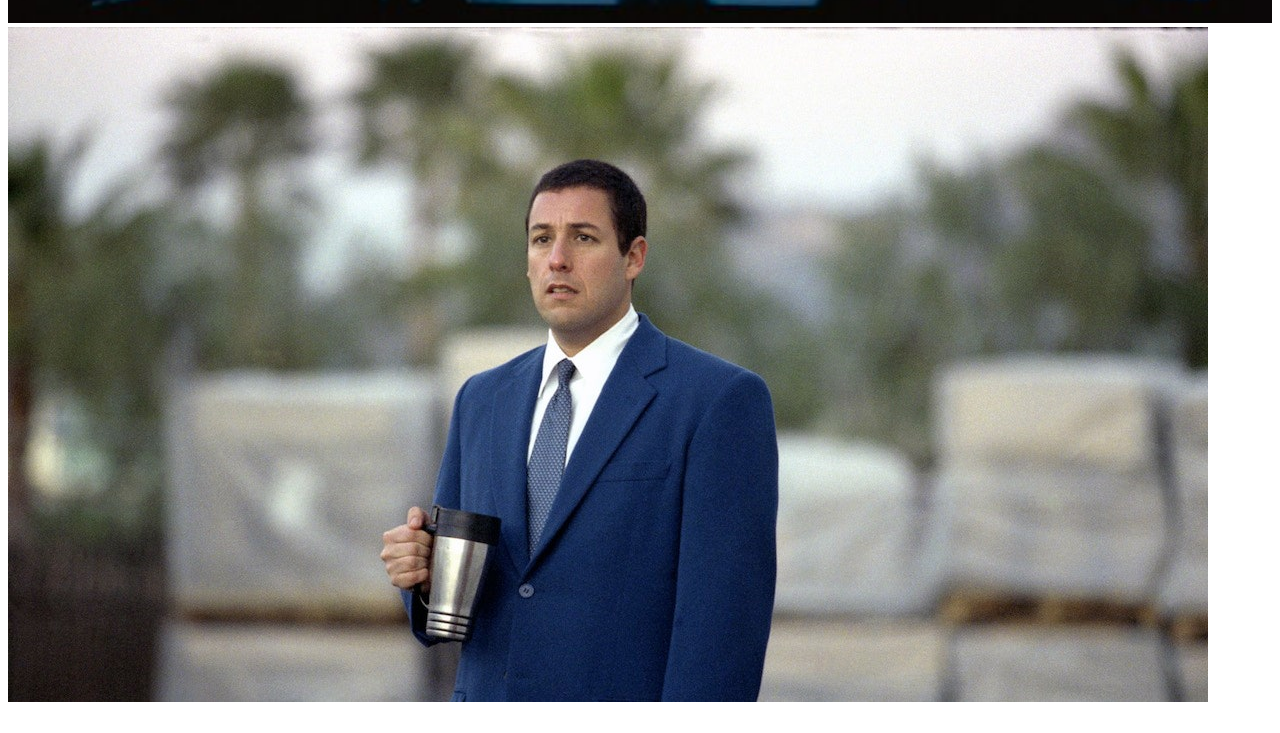
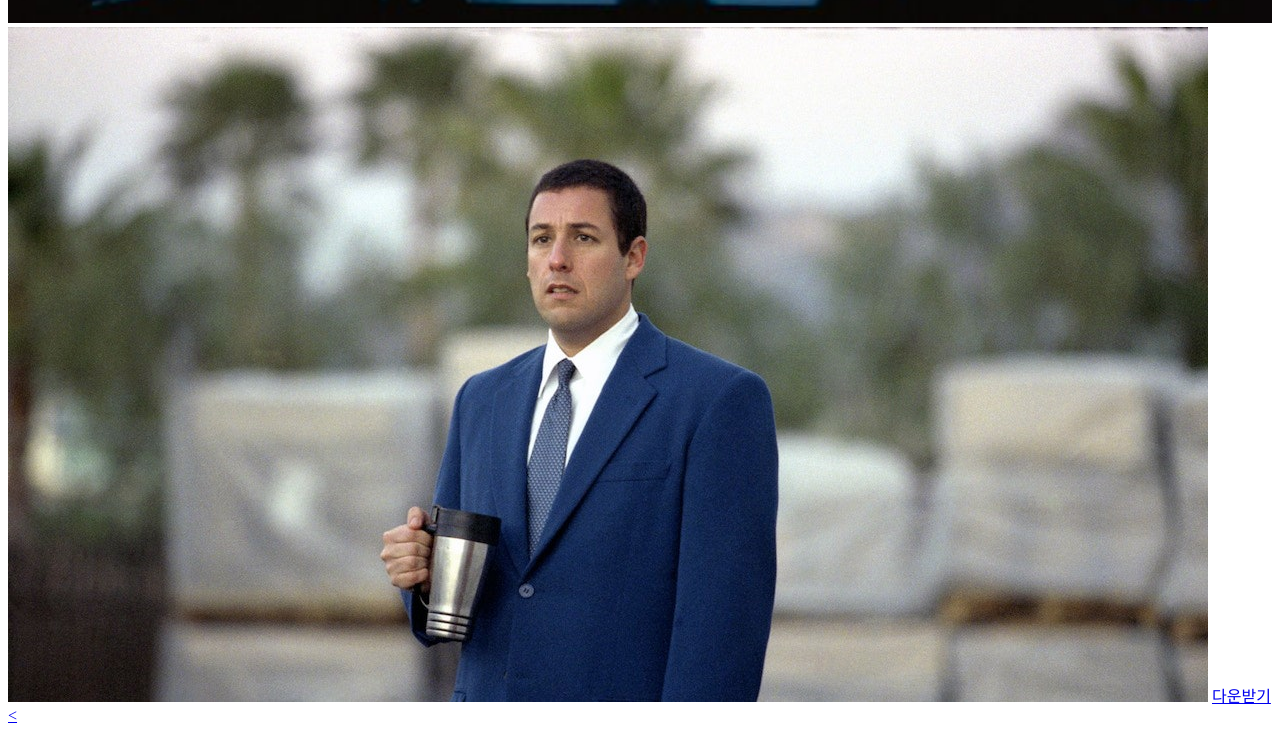
Before and after one commit to sk8erfromkorea/web1, a plain HTML site: page 1.html in a window 1280 px wide. Shown: the part 1004-1737 px from the top of the page. Drawn offline with Linux system fonts and the light colour scheme.

Commit message:
Update 1.html

```diff
--- a/1.html
+++ b/1.html
@@ -17,5 +17,6 @@
   포스터나 예고편을 만들지 않고 태만한 태도를 보여 결국 앤더슨이 포스터와 예고편, 사운드트랙까지 직접 참여해서 만들었다고 한다.</p>
   <img src="punch drunk love.jpg" width="100%">
   <img src="punch-drunk-main.jpg">
+  <a href="https://drive.google.com/file/d/1Y-UXxFSxjnMjnypQrxwsT3KwsuRatIEC/view?usp=sharing">다운받기<
 </body>
 </html>
```
